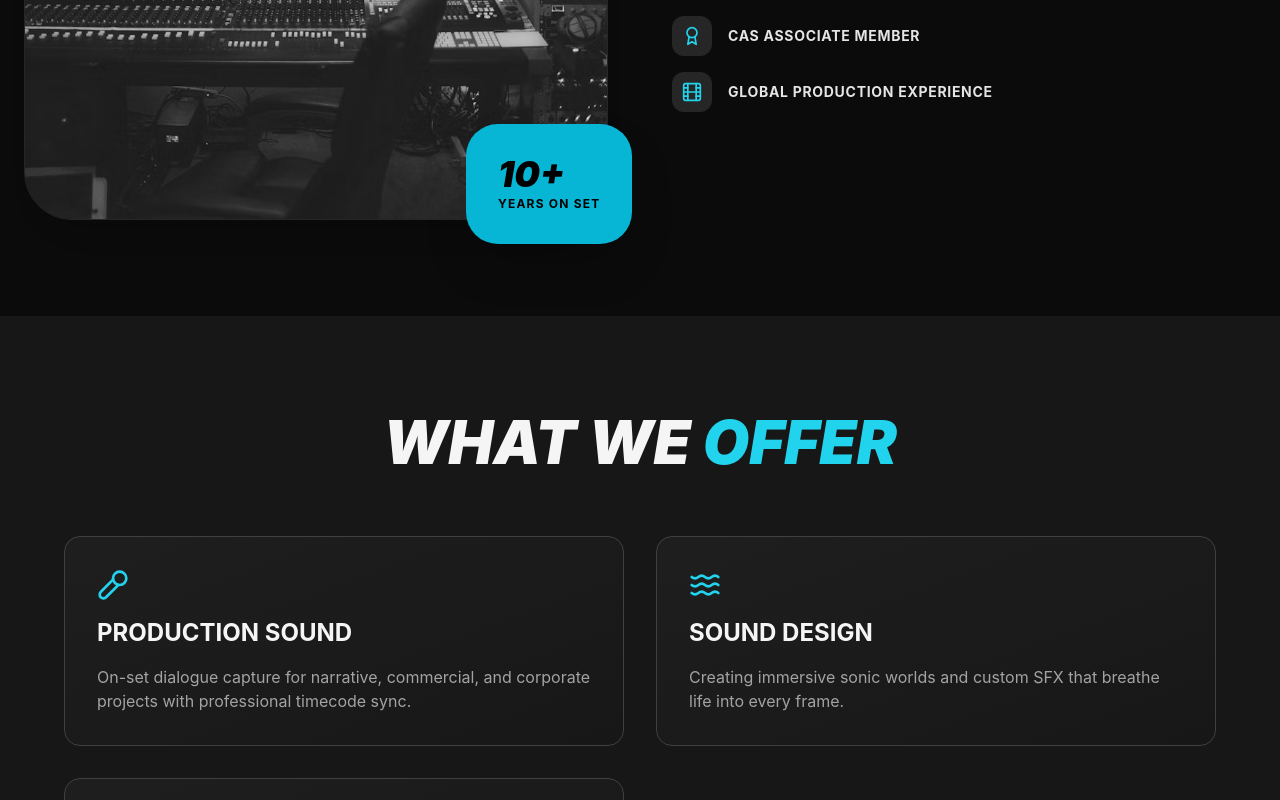
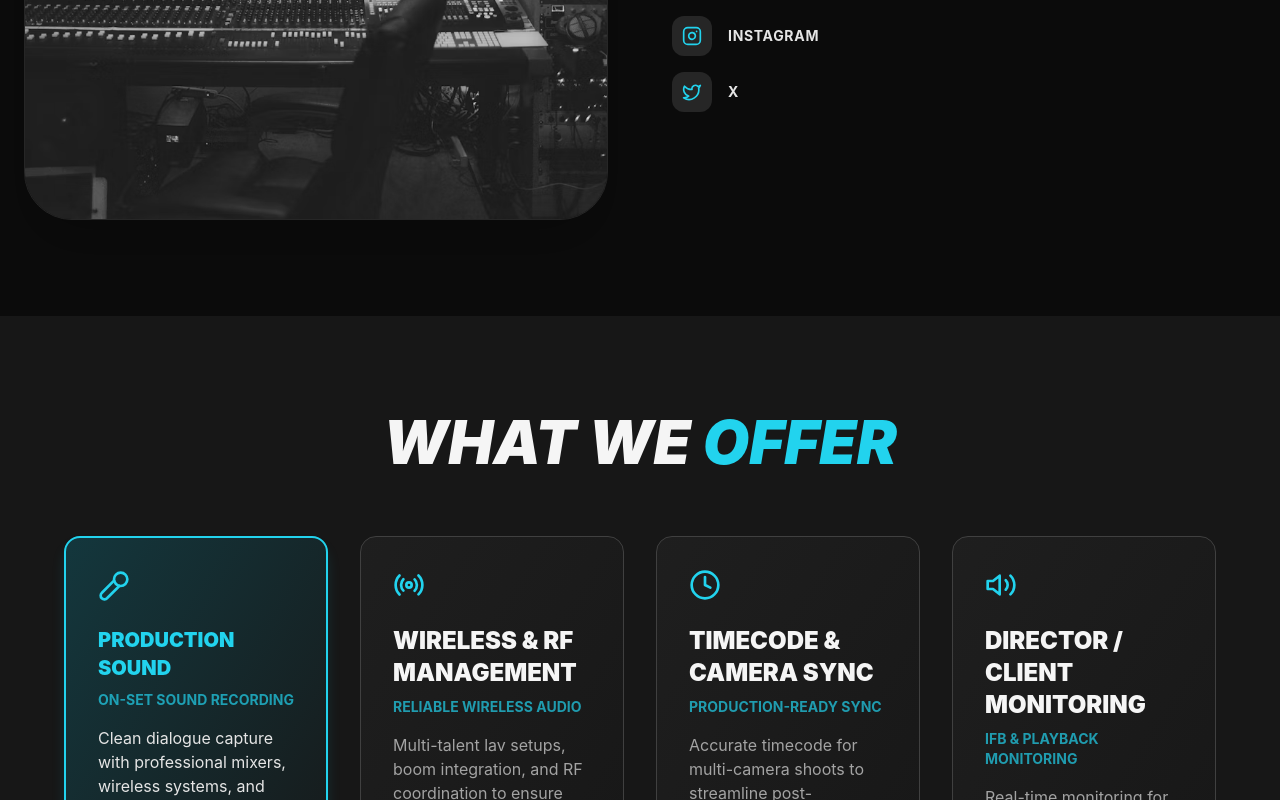
Before and after one commit to NCDesignllc/Helousound, a React (Vite) app: page / in a window 1280 px wide. Shown: the part 1260-2060 px from the top of the page. Built offline with nearby package versions, Linux system fonts and the light colour scheme.

Commit message:
Update labor rate description in BundleBuilder component for clarity

```diff
--- a/src/App.jsx
+++ b/src/App.jsx
@@ -161,18 +161,31 @@ const App = () => {
   const services = [
     {
       title: 'Production Sound',
-      description: 'On-set dialogue capture for narrative, commercial, and corporate projects with professional timecode sync.',
+      subtitle: 'On-Set Sound Recording',
+      description: 'Clean dialogue capture with professional mixers, wireless systems, and timecode sync — designed for fast-moving sets and demanding productions.',
       icon: <Mic2 className="w-8 h-8 text-cyan-400" />,
+      highlighted: true
     },
     {
-      title: 'Sound Design',
-      description: 'Creating immersive sonic worlds and custom SFX that breathe life into every frame.',
-      icon: <Waves className="w-8 h-8 text-cyan-400" />,
+      title: 'Wireless & RF Management',
+      subtitle: 'Reliable Wireless Audio',
+      description: 'Multi-talent lav setups, boom integration, and RF coordination to ensure clean, uninterrupted audio on set.',
+      icon: <Radio className="w-8 h-8 text-cyan-400" />,
+      highlighted: false
     },
     {
-      title: 'Dialogue Edit',
-      description: 'Precision cleanup, noise restoration, and ADR matching for studio-quality performances.',
+      title: 'Timecode & Camera Sync',
+      subtitle: 'Production-Ready Sync',
+      description: 'Accurate timecode for multi-camera shoots to streamline post-production and avoid costly sync issues.',
+      icon: <Clock className="w-8 h-8 text-cyan-400" />,
+      highlighted: false
+    },
+    {
+      title: 'Director / Client Monitoring',
+      subtitle: 'IFB & Playback Monitoring',
+      description: 'Real-time monitoring for directors, script supervisors, and clients — hear what the audience will hear.',
       icon: <Volume2 className="w-8 h-8 text-cyan-400" />,
+      highlighted: false
     }
   ];
 
@@ -466,15 +479,6 @@ const App = () => {
                 alt="Richard Helou in Studio"
               />
             </div>
-            {/* Experience Badge */}
-            <div
-              data-animate-on-view
-              className="absolute -bottom-6 -right-6 bg-cyan-500 text-black p-8 rounded-[2rem] shadow-2xl opacity-0"
-              style={{ animationDelay: '0.6s' }}
-            >
-              <p className="text-4xl font-black italic leading-none">10+</p>
-              <p className="text-xs font-bold uppercase tracking-widest mt-1">Years On Set</p>
-            </div>
           </div>
 
           {/* Text Content Side */}
@@ -489,33 +493,39 @@ const App = () => {
             </p>
 
             <div className="space-y-4">
-              {/* Membership/Award Item 1 */}
-              <div
+              {/* Social Link Item 1 - Instagram */}
+              <a
+                href="https://www.instagram.com/helousound/"
+                target="_blank"
+                rel="noopener noreferrer"
                 data-animate-on-view
-                className="flex items-center gap-4 text-neutral-200 opacity-0"
+                className="flex items-center gap-4 text-neutral-200 hover:text-cyan-400 transition-colors opacity-0 cursor-pointer"
                 style={{ animationDelay: '0.45s' }}
               >
-                <div className="w-10 h-10 rounded-xl bg-neutral-800 flex items-center justify-center">
-                  <Award className="text-cyan-400 w-5 h-5" />
+                <div className="w-10 h-10 rounded-xl bg-neutral-800 flex items-center justify-center group-hover:bg-cyan-500/20">
+                  <Instagram className="text-cyan-400 w-5 h-5" />
                 </div>
                 <span className="text-sm font-bold uppercase tracking-wider">
-                  CAS Associate Member
+                  Instagram
                 </span>
-              </div>
+              </a>
 
-              {/* Membership/Award Item 2 */}
-              <div
+              {/* Social Link Item 2 - Twitter/X */}
+              <a
+                href="https://twitter.com/helousound"
+                target="_blank"
+                rel="noopener noreferrer"
                 data-animate-on-view
-                className="flex items-center gap-4 text-neutral-200 opacity-0"
+                className="flex items-center gap-4 text-neutral-200 hover:text-cyan-400 transition-colors opacity-0 cursor-pointer"
                 style={{ animationDelay: '0.6s' }}
               >
-                <div className="w-10 h-10 rounded-xl bg-neutral-800 flex items-center justify-center">
-                  <Film className="text-cyan-400 w-5 h-5" />
+                <div className="w-10 h-10 rounded-xl bg-neutral-800 flex items-center justify-center group-hover:bg-cyan-500/20">
+                  <Twitter className="text-cyan-400 w-5 h-5" />
                 </div>
                 <span className="text-sm font-bold uppercase tracking-wider">
-                  Global Production Experience
+                  X
                 </span>
-              </div>
+              </a>
             </div>
           </div>
         </div>
@@ -527,12 +537,20 @@ const App = () => {
           <h2 className="text-4xl md:text-6xl font-black uppercase text-center mb-16 italic">
             What We <span className="text-cyan-400">Offer</span>
           </h2>
-          <div className="grid md:grid-cols-2 gap-8">
+          <div className="grid md:grid-cols-2 lg:grid-cols-4 gap-8">
             {services.map((service, i) => (
-              <div key={i} className="group p-8 bg-gradient-to-br from-neutral-800/50 to-neutral-900 border border-neutral-700 rounded-2xl hover:border-cyan-500/50 transition-all hover:shadow-lg hover:shadow-cyan-500/10">
-                <div className="mb-4">{service.icon}</div>
-                <h3 className="text-2xl font-bold uppercase mb-4 group-hover:text-cyan-400 transition-colors">{service.title}</h3>
-                <p className="text-neutral-400">{service.description}</p>
+              <div
+                key={i}
+                className={`group p-8 rounded-2xl transition-all ${
+                  service.highlighted
+                    ? 'bg-gradient-to-br from-cyan-500/20 to-neutral-900 border-2 border-cyan-400 shadow-lg shadow-cyan-500/20 lg:col-span-1 lg:row-span-2 flex flex-col justify-start'
+                    : 'bg-gradient-to-br from-neutral-800/50 to-neutral-900 border border-neutral-700 hover:border-cyan-500/50 hover:shadow-lg hover:shadow-cyan-500/10'
+                }`}
+              >
+                <div className={`mb-6 ${service.highlighted ? 'text-4xl' : ''}`}>{service.icon}</div>
+                <h3 className={`font-black uppercase mb-2 group-hover:text-cyan-400 transition-colors ${service.highlighted ? 'text-xl text-cyan-400' : 'text-2xl'}`}>{service.title}</h3>
+                <h4 className={`font-bold uppercase mb-4 text-cyan-400/70 text-sm`}>{service.subtitle}</h4>
+                <p className={`${service.highlighted ? 'text-neutral-200' : 'text-neutral-400'}`}>{service.description}</p>
               </div>
             ))}
           </div>
@@ -865,10 +883,10 @@ const App = () => {
                 />
               </div>
               <p className="font-black uppercase tracking-widest text-sm text-neutral-200">Richard Helou</p>
-              <p className="text-neutral-500 text-xs tracking-[0.25em] uppercase">Sound Mixer • Designer</p>
+              <p className="text-neutral-500 text-xs tracking-[0.25em] uppercase">Production Sound Mixer • Location Sound Recordist</p>
             </div>
             <div className="flex items-center justify-center gap-6 text-neutral-400">
-              <a href="mailto:richard@helousound.com" className="hover:text-cyan-400 transition-colors">
+              <a href="mailto:helousound@gmail.com" className="hover:text-cyan-400 transition-colors">
                 <Mail className="w-6 h-6" />
               </a>
               <a href="https://www.instagram.com/helousound/" target="_blank" rel="noopener noreferrer" className="hover:text-cyan-400 transition-colors">
@@ -877,7 +895,7 @@ const App = () => {
               <a href="https://twitter.com" target="_blank" rel="noopener noreferrer" className="hover:text-cyan-400 transition-colors">
                 <Twitter className="w-6 h-6" />
               </a>
-              <a href="https://linkedin.com" target="_blank" rel="noopener noreferrer" className="hover:text-cyan-400 transition-colors">
+              <a href="https://www.linkedin.com/in/richardhelou/" target="_blank" rel="noopener noreferrer" className="hover:text-cyan-400 transition-colors">
                 <Linkedin className="w-6 h-6" />
               </a>
             </div>
```
